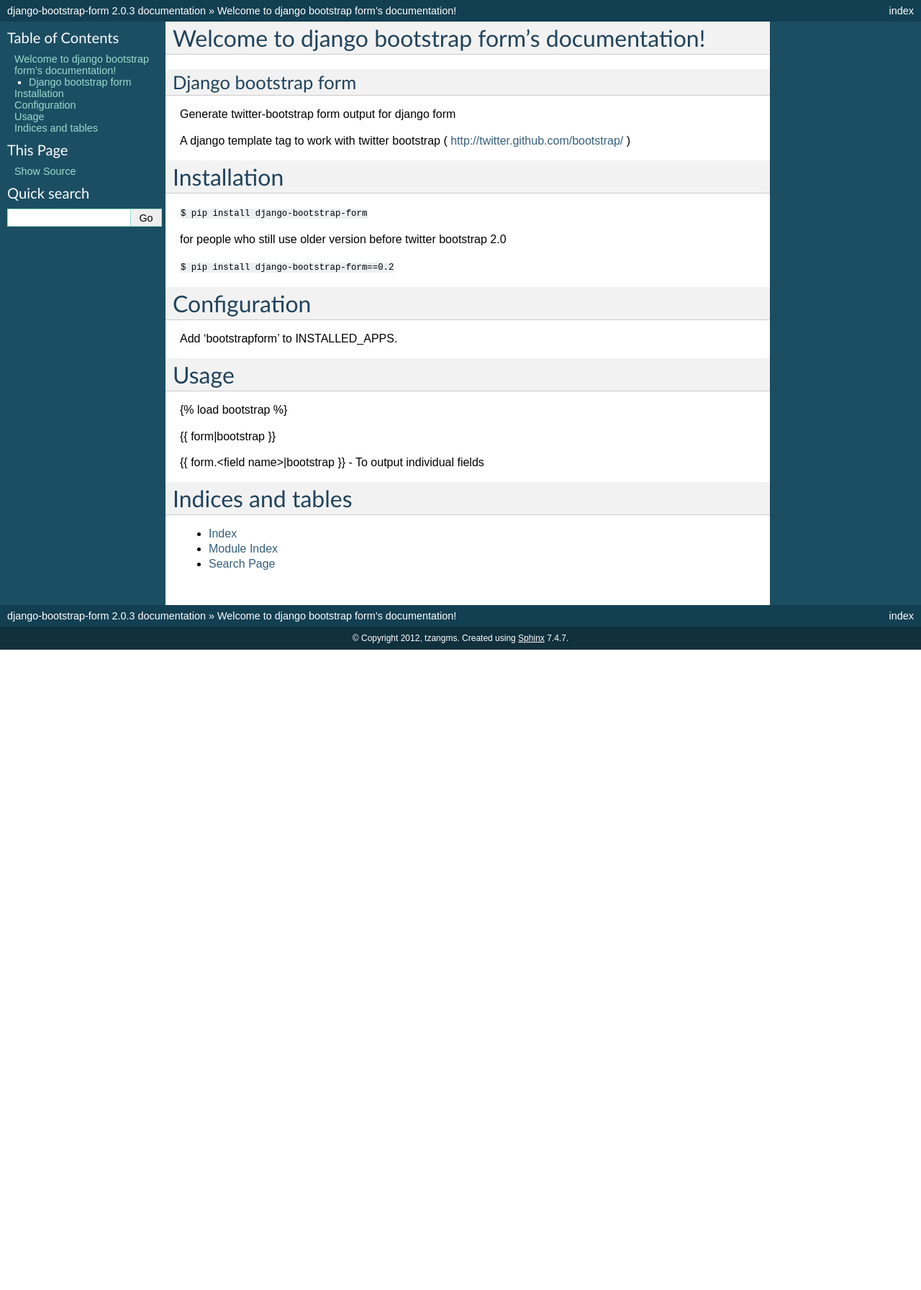
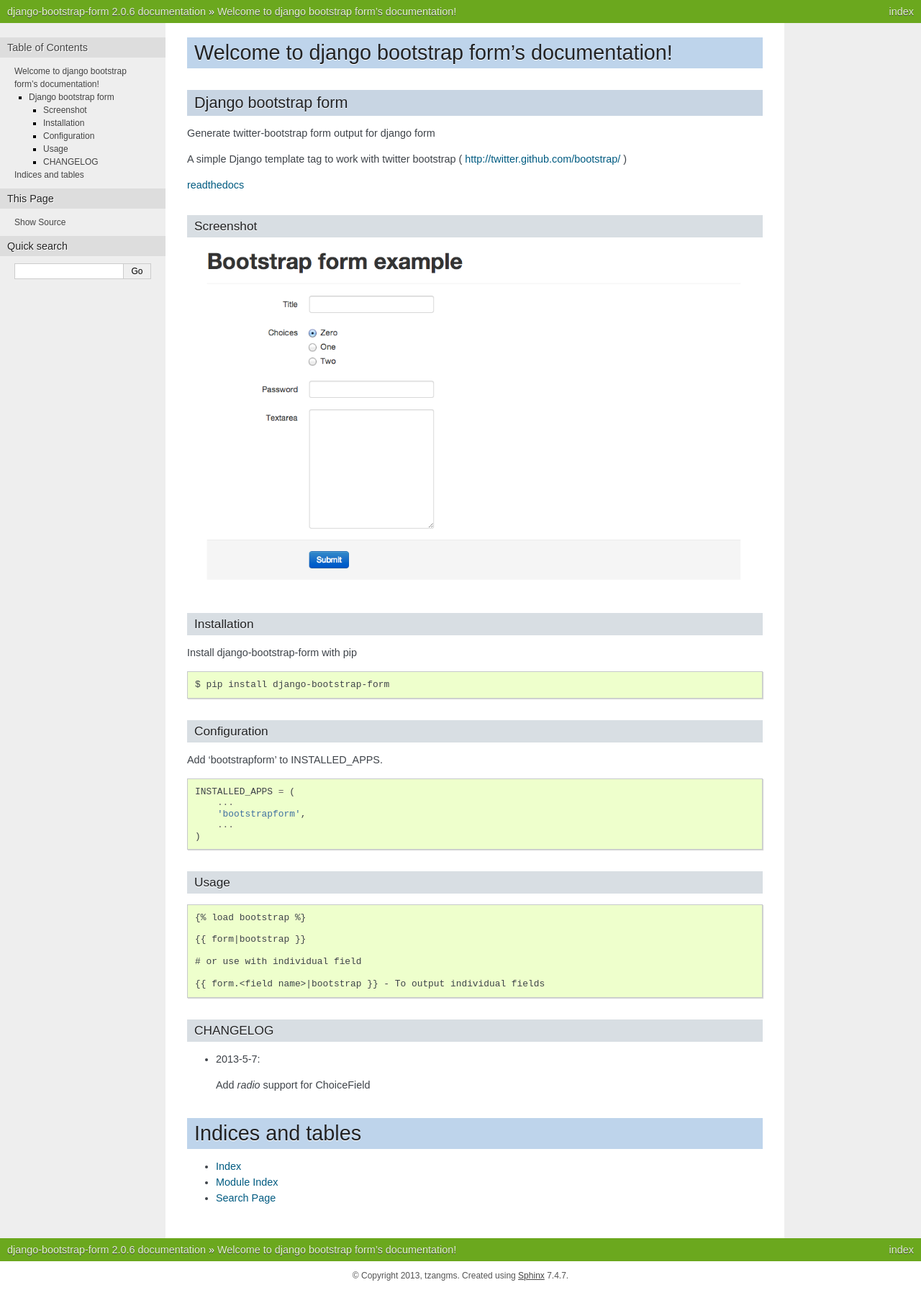
Before and after one commit to tzangms/django-bootstrap-form, a Sphinx documentation site: the page built from docs/index.rst, in a window 1280 px wide. Shown: the whole page at 72% size. Built offline with Sphinx 7.4.7, drawn with Linux system fonts in a browser that asks for light colours; before the commit the page ends 903 px from its top, so only the background shows below that.

Commit message:
update docs

```diff
--- a/README.rst
+++ b/README.rst
@@ -4,33 +4,59 @@
 
 Generate twitter-bootstrap form output for django form
 
-A django template tag to work with twitter bootstrap ( http://twitter.github.com/bootstrap/ )
+A simple Django template tag to work with twitter bootstrap ( http://twitter.github.com/bootstrap/ )
+
+`readthedocs <https://django-bootstrap-form.readthedocs.org/en/latest/>`_
+
+
+Screenshot
+-----------
+
+.. image:: _static/example.png
 
 
 Installation
-============
+------------
 
+Install django-bootstrap-form with pip
 
-``$ pip install django-bootstrap-form``
+.. code-block:: sh
 
+    $ pip install django-bootstrap-form
 
-for people who still use older version before twitter bootstrap 2.0
-
-``$ pip install django-bootstrap-form==0.2``
 
 
 
 Configuration
-==============
+-------------
 
 Add 'bootstrapform' to INSTALLED_APPS.
 
+.. code-block:: python
+
+    INSTALLED_APPS = (
+        ...
+        'bootstrapform',
+        ...
+    )
+
 
 Usage
-=====
+------
 
-{% load bootstrap %}
+.. code-block:: none
 
-{{ form|bootstrap }}
+    {% load bootstrap %}
 
-{{ form.<field name>|bootstrap }} - To output individual fields
+    {{ form|bootstrap }}
+
+    # or use with individual field
+
+    {{ form.<field name>|bootstrap }} - To output individual fields
+
+CHANGELOG
+---------
+
+- 2013-5-7:
+
+  Add `radio` support for ChoiceField
--- a/docs/conf.py
+++ b/docs/conf.py
@@ -41,16 +41,16 @@
 
 # General information about the project.
 project = u'django-bootstrap-form'
-copyright = u'2012, tzangms'
+copyright = u'2013, tzangms'
 
 # The version info for the project you're documenting, acts as replacement for
 # |version| and |release|, also used in various other places throughout the
 # built documents.
 #
 # The short X.Y version.
-version = '2.0.3'
+version = '2.0.6'
 # The full version, including alpha/beta/rc tags.
-release = '2.0.3'
+release = '2.0.6'
 
 # The language for content autogenerated by Sphinx. Refer to documentation
 # for a list of supported languages.
@@ -91,7 +91,7 @@
 
 # The theme to use for HTML and HTML Help pages.  See the documentation for
 # a list of builtin themes.
-html_theme = 'default'
+html_theme = 'nature'
 
 # Theme options are theme-specific and customize the look and feel of a theme
 # further.  For a list of options available for each theme, see the
```
Also changed, not shown: docs/_static/example.png (added), 1 other file.
